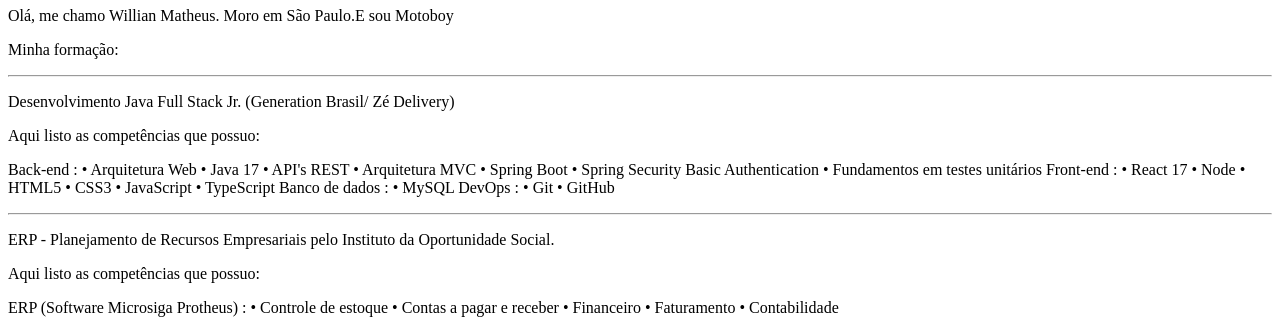
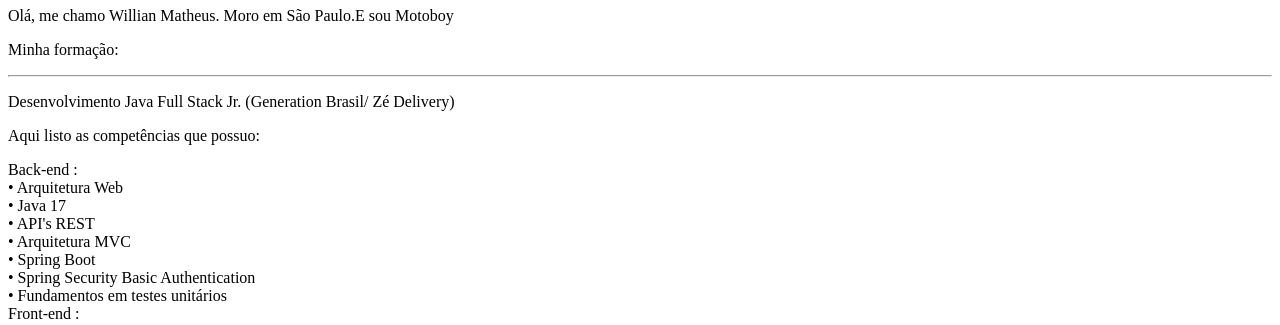
Before and after one commit to OWillMatheuz/Fundamentos-Web, a plain HTML site: page index.html in a window 1280 px wide. Shown: the part 125-450 px from the top of the page. Drawn offline with Linux system fonts and the light colour scheme.

Commit message:
exercicio html

```diff
--- a/index.html
+++ b/index.html
@@ -26,29 +26,29 @@
     <p>
         Aqui listo as competências que possuo:
     <p>
-        Back-end :
-        • Arquitetura Web
-        • Java 17
-        • API's REST
-        • Arquitetura MVC
-        • Spring Boot
-        • Spring Security Basic Authentication
-        • Fundamentos em testes unitários
+        Back-end : <br>
+        • Arquitetura Web <br>
+        • Java 17 <br>
+        • API's REST <br>
+        • Arquitetura MVC <br>
+        • Spring Boot <br>
+        • Spring Security Basic Authentication <br>
+        • Fundamentos em testes unitários <br>
 
-         Front-end :
-        • React 17
-        • Node
-        • HTML5
-        • CSS3
-        • JavaScript
-        • TypeScript
+         Front-end : <br>
+        • React 17  <br>
+        • Node <br>
+        • HTML5 <br>
+        • CSS3 <br>
+        • JavaScript <br>
+        • TypeScript <br>
 
-         Banco de dados :
+         Banco de dados : <br>
         • MySQL
 
-         DevOps :
-        • Git
-        • GitHub
+         DevOps : <br>
+        • Git <br>
+        • GitHub <br>
     </p>
     <hr>
     <p>
@@ -57,12 +57,12 @@
     Aqui listo as competências que possuo:
     </P>
     <p>
-    ERP (Software Microsiga Protheus) :
-    • Controle de estoque
-    • Contas a pagar e receber
-    • Financeiro
-    • Faturamento
-    • Contabilidade
+    ERP (Software Microsiga Protheus) : <br>
+    • Controle de estoque <br>
+    • Contas a pagar e receber <br>
+    • Financeiro <br>
+    • Faturamento <br>
+    • Contabilidade <br>
     </p>
     <img src="assets/img/IMG_7130 (1).jpg"  alt="Minha foto github">
 
```
